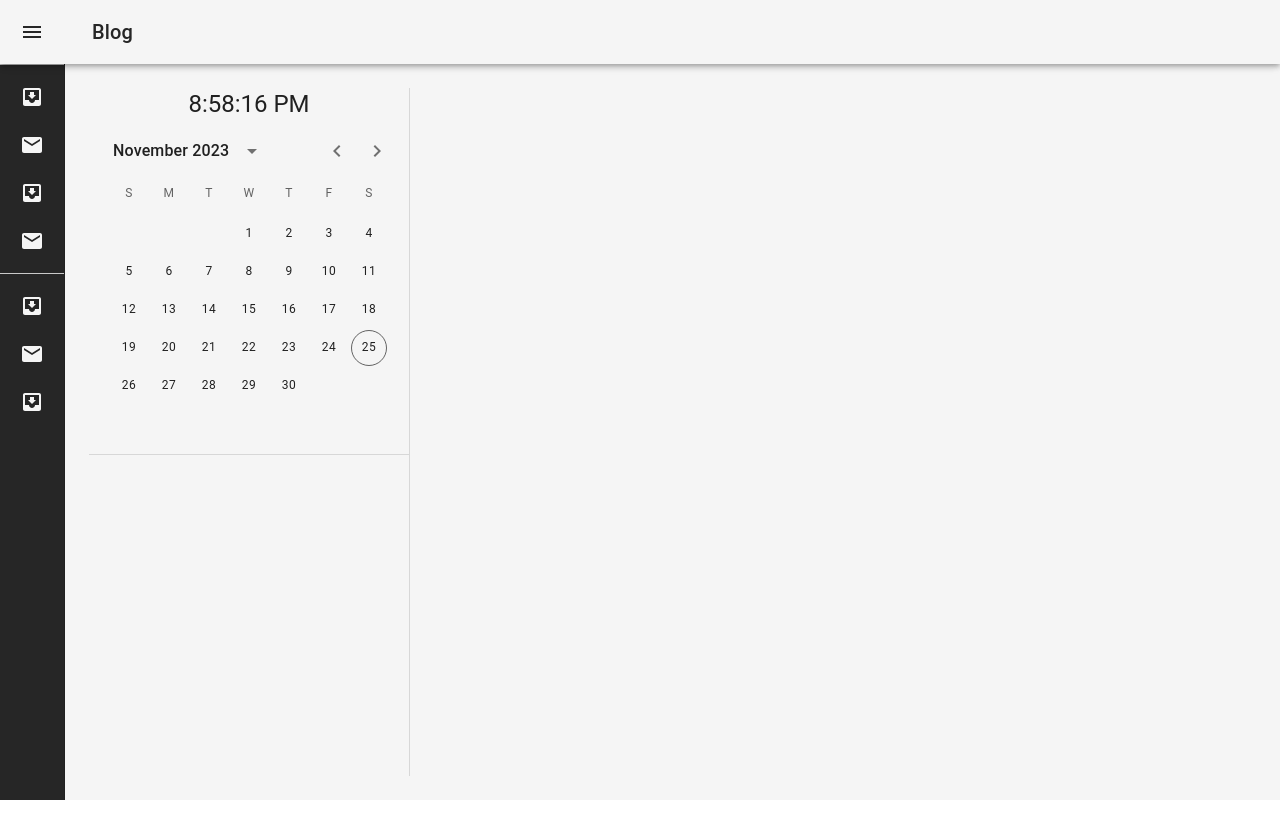
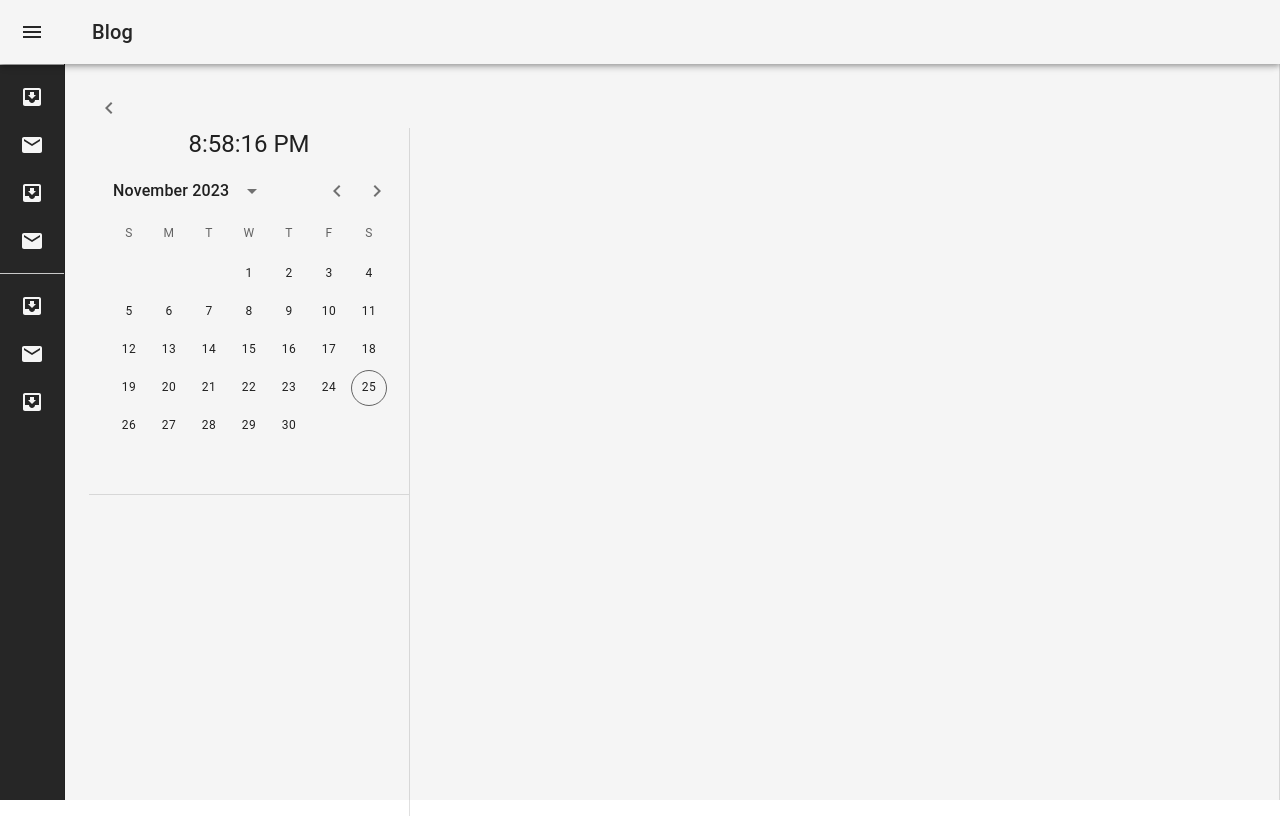
Before and after one commit to alex00garin/personal-journal, a React (Create React App) app: page /homepage in a window 1280 px wide. Built offline with nearby package versions, Linux system fonts and the light colour scheme.

Commit message:
Open/Close date bar

```diff
--- a/src/components/Drawer.tsx
+++ b/src/components/Drawer.tsx
@@ -97,6 +97,7 @@ const Drawer = styled(MuiDrawer, { shouldForwardProp: (prop) => prop !== 'open'
 export default function MiniDrawer() {
   const theme = useTheme();
   const [open, setOpen] = React.useState(false);
+  const [isRightPanelOpen, setIsRightPanelOpen] = React.useState(true);
 
   const handleDrawerOpen = () => {
     setOpen(true);
@@ -104,6 +105,26 @@ export default function MiniDrawer() {
 
   const handleDrawerClose = () => {
     setOpen(false);
+  };
+
+  const handleRightPanelToggle = () => {
+    setIsRightPanelOpen(!isRightPanelOpen);
+  };
+
+  const rightPanelStyle = {
+    display: 'flex',
+    flexDirection: 'column',
+    justifyContent: 'start',
+    alignItems: 'center',
+    height: 'calc(100% - 64px)', // Assuming 64px is your AppBar height
+    width: isRightPanelOpen ? 'fit-content' : '0px',
+    borderRight: 1,
+    borderColor: 'divider',
+    overflowX: 'hidden',
+    transition: theme.transitions.create('width', {
+      easing: theme.transitions.easing.sharp,
+      duration: theme.transitions.duration.leavingScreen,
+    }),
   };
 
   return (
@@ -185,8 +206,21 @@ export default function MiniDrawer() {
           ))}
         </List>
       </Drawer>
-      <Box component="main" sx={{ flexGrow: 1, p: 3 }}>
+
+
+      <Box
+            sx={{
+                flexGrow: 1,
+                p: 3,
+                borderRight: 1,
+                borderColor: 'divider',
+            }}>
         <DrawerHeader />
+            <IconButton onClick={handleRightPanelToggle}>
+                {isRightPanelOpen ? <ChevronLeftIcon /> : <ChevronRightIcon />}
+            </IconButton>
+
+        <Box sx={rightPanelStyle}>
             <Box
                 sx={{
                     display: 'flex',
@@ -195,8 +229,6 @@ export default function MiniDrawer() {
                     alignItems: 'center',
                     height: 'calc(100% - 64px)',
                     width: 'fit-content',
-            borderRight: 1,
-            borderColor: 'divider',
                 }}
             >
                 <Box
@@ -211,10 +243,10 @@ export default function MiniDrawer() {
                     <DigitalClock />
                     <BasicDateRangeCalendar />
                 </Box>
-        <Box>
             </Box>
         </Box>
       </Box>
+
     </Box>
   );
 }
```
Lines whose indentation alone changed are shown as unchanged.
